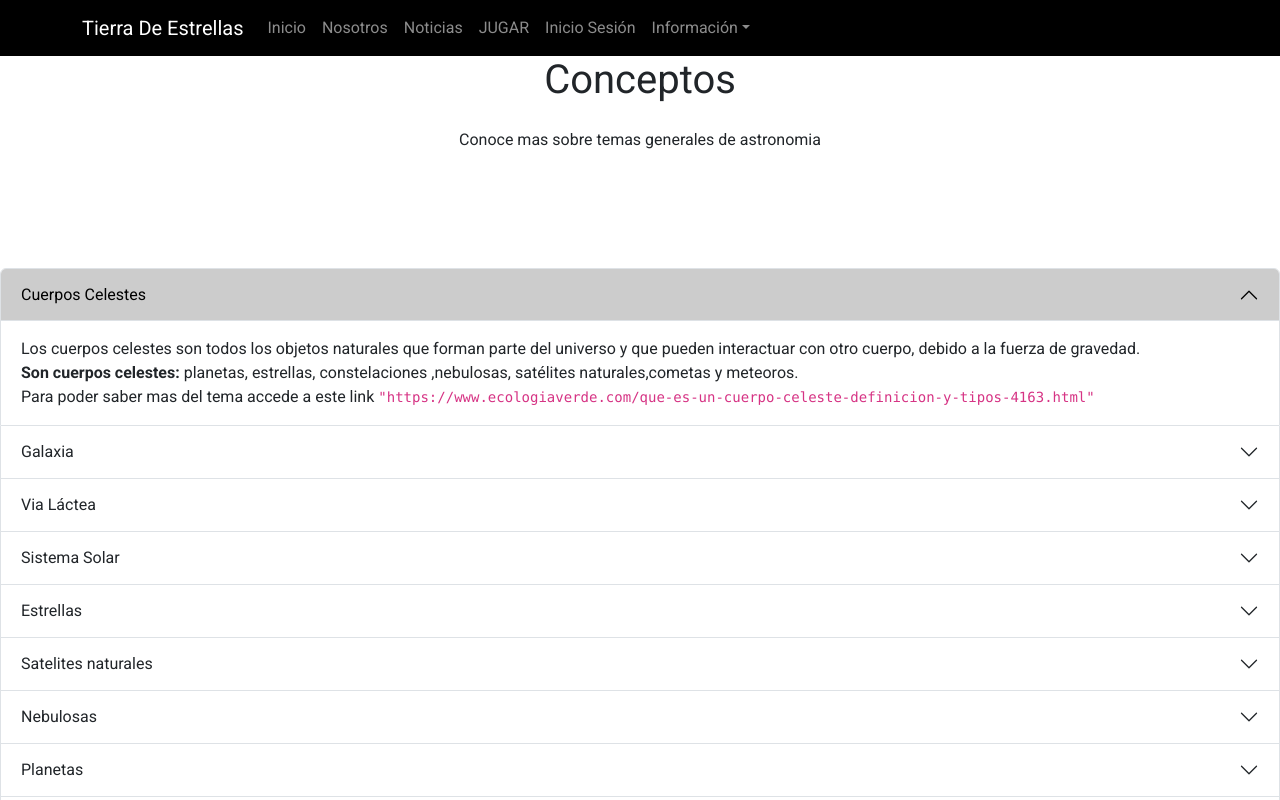
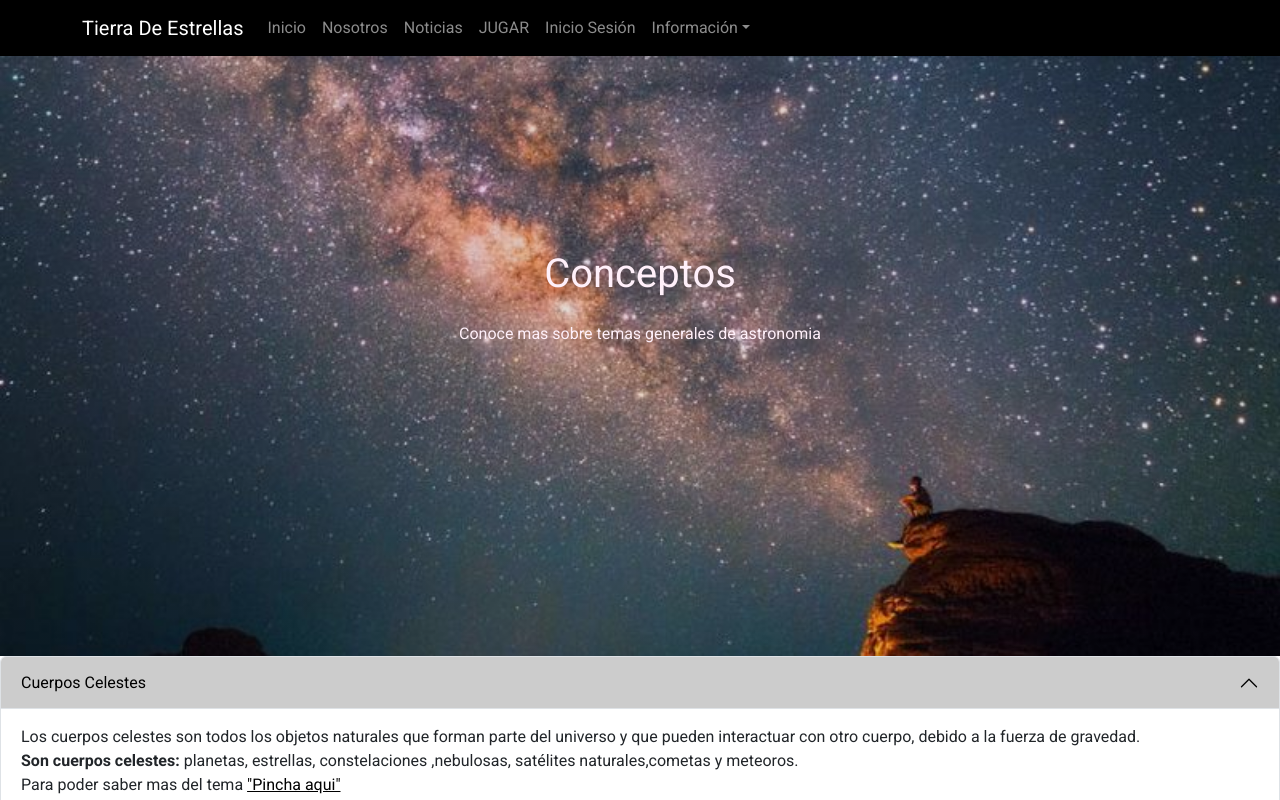
Before and after one commit to fabifatal/Tierra-De-Estrellas, a React (Create React App) app in the folder React/tdar/: page /Astronomia in a window 1280 px wide. Shown: the top 800 px of the page. Built offline with nearby package versions, Linux system fonts and the light colour scheme.

Commit message:
Segundo esqueleto

```diff
--- a/React/package.json
+++ /dev/null
@@ -1,5 +0,0 @@
-{
-  "dependencies": {
-    "react-bootstrap": "^2.7.2"
-  }
-}
--- a/React/tdar/src/components/Comparacion.js
+++ b/React/tdar/src/components/Comparacion.js
@@ -34,9 +34,6 @@ const BajoEncabezadoNosotros = () => {
     return (
     <div className="comparaciongeneral">
          <section className="container bajoEncabezado">
-                    <h2 className="subtitle ">La Contaminacion Luminica, el enemigo de los cielos de Chile</h2>
-                    <p className="bajoEncabezado_paragraph"> Este enemigo silencioso aumenta cada año un 2%, el cual va afectando la visibilidad de los cielos <br/> A la larga si seguimos igual perderemos toda vision hacia el exterior</p>
-
 
                     <div className="comparacion">
                         <article className="imgComparacion">
--- a/React/tdar/src/components/Encabezados.js
+++ b/React/tdar/src/components/Encabezados.js
@@ -1,6 +1,4 @@
 import React from "react";
-import { Container, Image } from "react-bootstrap";
-import imgInicio from "../imagenes/Inicio.jpg";
 
 const EncabezadoInicio = () => {
     return (
@@ -38,7 +36,7 @@ const EncabezadoNoticias = () => {
 
 const EncabezadoAstronomia = () => {
   return (
-    <div className="encabezadoNoticias">
+    <div className="encabezadoAstronomia">
       <div className="encabezado_container container">
         <h1 className="encabezado_title">Conceptos</h1>
         <p className="encabezado_paragraph">
--- a/React/tdar/src/components/PieFinal.js
+++ b/React/tdar/src/components/PieFinal.js
@@ -17,7 +17,7 @@ const Piefinal = () => {
                     <a href="#" className="piefinal_icons"><img src= {email} className="piefinal_img" /></a>
                 </div>
 
-                <h3 className="piefinal_copyright">Derechos reservados &copy; Tierra De Estrellas</h3>
+                <h6 className="piefinal_copyright">Derechos reservados &copy; Tierra De Estrellas</h6>
             </section>
         </div>
     )
--- a/React/tdar/src/css/style.css
+++ b/React/tdar/src/css/style.css
@@ -5,11 +5,11 @@
     --color-title: #001a49;
 }
 
-/*0000000000000000000000000000000 Inicio inicio 000000000000000000000000000000000*/
 /* ------------Inicio body general----------------------------------------------*/
 body {
     font-family: "Roboto", sans-serif;
 }
+
 /*------------ Fin body general-------------------------------------------------*/
 
 /*------------- Inicio encabezado-----------------------------------------------*/
@@ -47,65 +47,8 @@ body {
     clip-path: polygon(0 0, 100% 0, 100% 80%, 50% 95%, 0 80%);
     z-index: -1;
 }
+
 /*------------- Fin encabezado-----------------------------------------------*/
-
-/*-------------- Inicio menu-------------------------------------------------*/
-
-/* .menux{
-    background-color: #000000;
-    position: sticky;
-    top: 0;
-}
-.menu {
-    --padding-container: 0;
-    height: 100%;
-    display: flex;
-    align-items: center;
-    background-color: #0000008b;
-    z-index: 99;
-}
-
-.menu_title {
-    font-weight: 300;
-    color: #e5e5f7;
-}
-
-.menu_link {
-    margin-left: auto;
-    padding: 0;
-    display: grid;
-    grid-auto-flow: column;
-    grid-auto-columns: max-content;
-    gap: 2em;
-}
-
-.menu_items {
-    list-style: none;
-}
-
-.menu_links {
-    color: #ffffff;
-    text-decoration: none;
-} */
-
-/* pero ojo este navegacion de menu y el navegacion close es netamente para cuando se ve desde dispositivos
-moviles O_O*/
-/* .menu_menu{
-    margin-left: auto;
-    cursor: pointer;
-    display: none;
-}
-
-.menu_img {
-    display: block;
-    width: 30px;
-}
-
-
-.menu_close {
-    display: var(--show, none);
-} */
-/*-------------- Fin menu-------------------------------------------------*/
 
 /*-------------- Inicio texto enmedio del encabezado----------------------*/
 
@@ -119,39 +62,22 @@ moviles O_O*/
     padding-bottom: 100px;
     text-align: center;
 }
-/*
-.encabezado_title{
-    font-size: 3rem;
-}
 
-.encabezado_paragraph{
-    margin-bottom: 20px;
-}
-
-.botonajuego{
-    display: inline-block;
-    background-color: #e60ea562;
-    justify-self: center;
-    color: #fff;
-    text-decoration: none;
-    padding: 13px 30px;
-    border-radius: 32px;
-} */
 /*-------------- Fin texto enmedio del encabezado----------------------*/
 
 /*-------------Inicio texto bajo el contenedor del encabezado----------------*/
 
-/* .bajoEncabezado{
+.bajoEncabezado {
     text-align: center;
 }
 
-.subtitle{
+.subtitle {
     color: var(--color-title);
     font-size: 2rem;
     margin-bottom: 25px;
 }
 
-.bajoEncabezado_paragraph{
+.bajoEncabezado_paragraph {
     line-height: 2;
 }
 
@@ -175,40 +101,42 @@ moviles O_O*/
 
 .imgBajoEncabezado {
     width: 300px;
-} */
+}
+
 /*-------------Fin texto bajo el contenedor del encabezado----------------*/
 
-/*------------- Inicio astronomos conocidos slide-------------------------*/
+/*------------- Inicio astronomos/nosotros slide-------------------------*/
 
-/* .astronomos{
+.astronomos {
     background-color: #e5e5f7;
 
-    background-image:  radial-gradient(#444cf7 0.5px, transparent 0.5px), radial-gradient(#444cf7 0.5px, #e5e5f7 0.5px);
+    background-image: radial-gradient(#444cf7 0.5px, transparent 0.5px), radial-gradient(#444cf7 0.5px, #e5e5f7 0.5px);
     background-size: 20px 20px;
-    background-position: 0 0,10px 10px;
+    background-position: 0 0, 10px 10px;
 }
 
-.fondoAstronomos_container{
+.fondoAstronomos_container {
     display: grid;
     grid-template-columns: 1fr 1fr;
     gap: 1em;
     align-items: center;
-} */
+}
 
+*/
 /*dandole forma a lo que puse dentro del contenedor de astronomos*/
 
-/* .astronomos{
+.astronomos {
     background-color: #e5e5f7;
 }
 
-.fondoAstronomos_container{
+.fondoAstronomos_container {
     display: grid;
     grid-template-columns: 50px 1fr 50px;
     gap: 1em;
     align-items: center;
 }
 
-.descripcion_body{
+.descripcion_body {
     display: grid;
     grid-template-columns: 1fr max-content;
     justify-content: space-between;
@@ -220,13 +148,13 @@ moviles O_O*/
     pointer-events: none;
 }
 
-.descripcion_body--show{
+.descripcion_body--show {
     pointer-events: unset;
     opacity: 1;
     transition: opacity 1.5s ease-in-out;
 }
 
-.astronomo_img{
+.astronomo_img {
     width: 250px;
     height: 250px;
     border-radius: 50%;
@@ -234,313 +162,131 @@ moviles O_O*/
     object-position: 50% 30%;
 }
 
-.descripcion_text{
+.descripcion_text {
     max-width: 700px;
 }
 
-.testimony__course{
+.testimony__course {
     background-color: royalblue;
     color: #fff;
     display: inline-block;
     padding: 5px;
 }
 
-.astronomos_arrow{
+.astronomos_arrow {
     width: 90%;
     cursor: pointer;
-} */
+}
 
 /*------------- Fin astronomos conocidos slide-------------------------*/
 
 /*-------------- Inicio pie de pagina----------------------------------*/
 
-/* .piefinal{
+.piefinal {
     background-color: #1D293F;
 }
 
-.piefinal_container{
+.piefinal_container {
     --padding-container: 30px 0;
     text-align: center;
     color: #fff;
 }
 
-.piefinal_copyright{
+.piefinal_copyright {
     font-weight: 300;
 }
 
-.piefinal_icons{
+.piefinal_icons {
     margin-bottom: 10px;
 }
 
-.piefinal_img{
+.piefinal_img {
     width: 30px;
-} */
+}
+
 /*-------------- Fin pie de pagina----------------------------------*/
-
-/*-------------------------------------------------------------------------------------------*/
-/*00000000000000000000000000 FIN INICIO 000000000000000000000000000000000000000*/
 
 /*00000000000000000000000000 Inicio nosotros 000000000000000000000000000000000*/
 
-/* Como quiero mantener la misma estructura del inicio en nosotros cambio muy pocas cosas por tanto
-renombro lo que en particular quiero cambiar */
-
-/* .encabezadoNosotros{
+.encabezadoNosotros {
     width: 100%;
     height: 70vh;
-    min-height: 900px;
+    min-height: 600px;
     max-height: 800px;
     position: relative;
-    display: grid;
+    display: flex;
+    justify-content: center;
     grid-template-rows: 100px 1fr;
     color: rgb(255, 240, 250);
-
 }
 
-.encabezadoNosotros::before{
+.encabezadoNosotros::before {
     content: "";
     position: absolute;
+    top: 0;
     left: 0;
     width: 100%;
     height: 100%;
-    background-image: linear-gradient(180deg, #00000020 0%, #00000017 100%), url("../imagenes/nosotros.jpg");
+    background-image: linear-gradient(180deg, #00000020 0%, #00000017 100%),
+        url("../imagenes/nosotros.jpg");
     background-size: cover;
     clip-path: polygon(100% 0, 100% 100%, 50% 62%, 0 100%, 0 0);
     z-index: -1;
-} */
+}
+
 
 /*00000000000000000000000000 Fin nosotros 000000000000000000000000000000000*/
 
 /*00000000000000000000000000 Inicio noticias 000000000000000000000000000000*/
-
-/* .encabezadoNoticias{
+.encabezadoNoticias {
     width: 100%;
     height: 70vh;
-    min-height: 900px;
+    min-height: 600px;
     max-height: 800px;
     position: relative;
-    display: grid;
+    display: flex;
+    justify-content: center;
     grid-template-rows: 100px 1fr;
     color: rgb(255, 240, 250);
-
 }
 
-.encabezadoNoticias::before{
+.encabezadoNoticias::before {
     content: "";
     position: absolute;
+    top: 0;
     left: 0;
     width: 100%;
     height: 100%;
-    background-image: linear-gradient(180deg, #00000020 0%, #00000017 100%), url("../imagenes/noticias.jpg");
+    background-image: linear-gradient(180deg, #00000020 0%, #00000017 100%),
+        url("../imagenes/noticias.jpg");
     background-size: cover;
-    clip-path: circle(62.5% at 50% 22%);
+    clip-path: polygon(0 0, 100% 0, 100% 80%, 50% 95%, 0 80%);
     z-index: -1;
-} */
+}
+
 
 /*00000000000000000000000000 Fin noticias 000000000000000000000000000000*/
-
-/*00000000000000000000000000 Inicio nosotros 000000000000000000000000000000000*/
-
-/*00000000000000000000000000 Fin nosotros 000000000000000000000000000000000*/
-
-/*00000000000000000000000000 Inicio Inicio sesion-registro 000000000000000000000000000000*/
-
-/*.encabezadoLogin{
+.encabezadoAstronomia {
     width: 100%;
-    height: 1000vh;
-    min-height: 900px;
+    height: 70vh;
+    min-height: 600px;
     max-height: 800px;
     position: relative;
-    display: grid;
+    display: flex;
+    justify-content: center;
     grid-template-rows: 100px 1fr;
     color: rgb(255, 240, 250);
-    z-index: 99;
-
 }
 
-.encabezadoLogin::before{
+.encabezadoAstronomia::before {
     content: "";
     position: absolute;
+    top: 0;
     left: 0;
     width: 100%;
     height: 100%;
-    background-image: linear-gradient(180deg, #00000020 0%, #00000017 100%), url("../imagenes/login.jpg");
+    background-image: linear-gradient(180deg, #00000020 0%, #00000017 100%),
+        url("../imagenes/astronomia.jpg");
     background-size: cover;
     z-index: -1;
 }
-
-.wrapper{
-    position: relative;
-    width: 400px;
-    height: 440px;
-    background: transparent;
-    border: 2px solid rgba(255, 255, 255, .5);
-    border-radius: 20px;
-    backdrop-filter: blur(20px);
-    box-shadow: 0 0 30px rgba(0, 0, 0, .5);
-    display: flex;
-    justify-content: center;
-    align-items: center;
-}
-
-.wrapper .form-box{
-    width: 100%;
-    padding: 40px;
-}
-
-.form-box h2 {
-    font-size: 2em;
-    color: #162938;
-    text-align: center;
-}
-
-.input-box{
-    position: relative;
-    width: 100%;
-    height: 50px;
-    border-bottom: 2px solid #162938;
-    margin: 30px 0;
-}
-
-.input-box label{
-    position: absolute;
-    top: 50%;
-    left: 5px;
-    transform: translateY(-50%);
-    font-size: 1em;
-    color: #162938;
-    font-weight: 500;
-    pointer-events: none;
-    transition: .5s;
-}
-
-.input-box input:focus~label,
-.input-box input:valid~label{
-    top: -5px;
-}
-
-
-
-.input-box input{
-    width: 100%;
-    height: 100%;
-    background: transparent;
-    border: none;
-    outline: none;
-}
-
-.input-box .icon{
-    position: absolute;
-    right: 8px;
-    font-size: 1.2em;
-    color: #162938;
-    line-height: 57px;
-
-}
-
-
-
-
-/* 14:07 */
-
-/*.bodylogin{
-    margin: 0;
-    padding: 0 ;
-    box-sizing: border-box;
-    font-family: 'Roboto', sans-serif;
-    display: flex;
-    justify-content: center;
-    align-items: center;
-    min-height: 100vh;
-    background: url("../Imagenes/login.jpg") no-repeat;
-
-}
-
-.encabezadoLogin{
-    position: fixed;
-    top: 0;
-    left: 0;
-    width: 100%;
-    padding: 20px 100px;
-    background: red;
-    display: flex;
-    justify-content: space-between;
-    align-items: center;
-    z-index: 99;
-}
-
-.menu_titlelogin{
-    font-size: 2em;
-    color: #fff ;
-    user-select: none;
-}
-
-.menuLogin a {
-    position: relative;
-    font-size: 1.1em;
-    color: white;
-    text-decoration: none;
-    font-weight: 500;
-    margin-left: 40px;
-}
-
-/*.menuLogin a::after{
-    content: "";
-    position: absolute;
-    left: 0;
-    bottom: -6px;
-    width: 100%;
-    height: 3px;
-    background: #fff;
-    border-radius: 5px;
-    transform-origin: right;
-    transform: scaleX(0);
-    transition: transform .5s;
-}
-
-.menuLogin a:hover::after{
-    transform-origin: left;
-    transform: scaleX(1);
-}
-
-.menuLogin .btnLogin-popup{
-    width: 130px;
-    height: 50px;
-    background: transparent;
-    border: 2px solid #fff;
-    outline: none;
-    border-radius: 6px;
-    cursor: pointer;
-    font-size: 1.1em;
-    color: #fff;
-    font-weight: 500;
-    margin-left: 40px;
-    transition: .5s;
-}
-
-.menuLogin .btnLogin-popup :hover{
-    background: #fff;
-    color: #162938;
-}*/
-
-/*.piefinallogin{
-    background-color: #1D293F;
-}
-
-.piefinallogin_container{
-    --padding-container: 30px 0;
-    text-align: center;
-    color: #fff;
-}
-
-.piefinallogin_copyright{
-    font-weight: 300;
-}
-
-.piefinallogin_icons{
-    margin-bottom: 10px;
-}
-
-.piefinallogin_img{
-    width: 30px;
-}*/
--- a/React/tdar/src/pages/AstronomiaPages.js
+++ b/React/tdar/src/pages/AstronomiaPages.js
@@ -23,7 +23,7 @@ const AstronomiaPages = () => {
                             <br />
                             <strong>Son cuerpos celestes:</strong> planetas, estrellas, constelaciones ,nebulosas, satélites naturales,cometas y meteoros.
                             <br />
-                            Para poder saber mas del tema accede a este link <code>"https://www.ecologiaverde.com/que-es-un-cuerpo-celeste-definicion-y-tipos-4163.html"</code>
+                            Para poder saber mas del tema <a href="https://www.ecologiaverde.com/que-es-un-cuerpo-celeste-definicion-y-tipos-4163.html">"Pincha aqui"</a>
                         </div>
                     </div>
                 </div>
@@ -40,7 +40,7 @@ const AstronomiaPages = () => {
                             <br />
                             <strong>Tipos de galaxias </strong>Elípticas, Espiral e Irregulares
                             <br />
-                            Para poder saber mas del tema accede a este link <code>https://spaceplace.nasa.gov/galaxy/sp/#:~:text=Una%20galaxia%20es%20un%20conjunto,negro%20supermasivo%20en%20el%20medio.</code>
+                            Para poder saber mas del tema <a href="https://spaceplace.nasa.gov/galaxy/sp/#:~:text=Una%20galaxia%20es%20un%20conjunto,negro%20supermasivo%20en%20el%20medio">"Pincha aqui"</a>
                         </div>
                     </div>
                 </div>
@@ -54,7 +54,7 @@ const AstronomiaPages = () => {
                         <div class="accordion-body">
                             La Vía Láctea es una galaxia, un enorme conjunto de polvo, gas y estrellas, incluyendo nuestro sol. La Tierra está situada dentro de esta galaxia, por lo que conocemos a la Vía Láctea como "nuestra" galaxia
                             <br />
-                            Para poder saber mas del tema accede a este link <code>https://www.nationalgeographic.com.es/ciencia/actualidad/cosas-que-sabias-sobre-via-lactea_12295</code>
+                            Para poder saber mas del tema <a href="https://www.nationalgeographic.com.es/ciencia/actualidad/cosas-que-sabias-sobre-via-lactea_12295">"Pincha aqui"</a>
                         </div>
                     </div>
                 </div>
@@ -71,7 +71,7 @@ const AstronomiaPages = () => {
                             <br />
                             <strong>Nuestro sistema solar está formado por</strong> el sol, 8 planetas (mercurio, venus, tierra, marte, júpiter, saturno, urano, neptuno), 5 planetas enanos (Plutón, eris, makemake,ceres, haumea) y un montón de asteroides y cometas.
                             <br />
-                            Para poder saber mas del tema accede a este link <code>https://www.nationalgeographic.com.es/ciencia/sistema-solar-que-es-como-se-formo-y-datos-principales_18430</code>
+                            Para poder saber mas del tema <a href="https://www.nationalgeographic.com.es/ciencia/sistema-solar-que-es-como-se-formo-y-datos-principales_18430">"Pincha aqui"</a>
                         </div>
                     </div>
                 </div>
@@ -88,7 +88,7 @@ const AstronomiaPages = () => {
                             <br />
                             <strong>Algunos tipos de estrellas son:</strong> enanas blancas, enanas marrones, gigantes rojas, supergigantes azules, estrellas de neutrones , supernovas.
                             <br />
-                            Para poder saber mas del tema accede a este link <code>https://www.nationalgeographicla.com/espacio/2019/07/todo-lo-que-querias-saber-sobre-las-estrellas</code>
+                            Para poder saber mas del tema <a href="https://www.nationalgeographicla.com/espacio/2019/07/todo-lo-que-querias-saber-sobre-las-estrellas">"Pincha aqui"</a>
                         </div>
                     </div>
                 </div>
@@ -105,7 +105,7 @@ const AstronomiaPages = () => {
                             <br />
                             <strong>Por ejemplo:</strong> la Luna es un satélite natural de la Tierra.
                             <br />
-                            Para poder saber mas del tema accede a este link <code>https://elgranobservatorio.com/satelites-planetas/</code>
+                            Para poder saber mas del tema <a href="https://elgranobservatorio.com/satelites-planetas/">"Pincha aqui"</a>
                         </div>
                     </div>
                 </div>
@@ -136,7 +136,7 @@ const AstronomiaPages = () => {
                             Estas nebulosas son mucho más pequeñas y menos brillantes. Su nombre puede llevar a confusión, ya que la única relación con los planetas es que a través del telescopio suelen verse con formas redondas y de pequeño tamaño, siendo similares a un planeta.
                             Ejemplos  La nebulosa del ojo de gato, la del esquimal, la hélice,  M57 la Nebulosa del Anillo
                             <br />
-                            Para poder saber mas del tema accede a este link<code>https://spaceplace.nasa.gov/nebula/sp/#:~:text=formarse%20nuevas%20estrellas.-,Una%20nebulosa%20es%20una%20nube%20gigante%20de%20polvo%20y%20gas,comienzan%20a%20formarse%20nuevas%20estrellas.</code>
+                            Para poder saber mas del tema <a href="https://spaceplace.nasa.gov/nebula/sp/#:~:text=formarse%20nuevas%20estrellas.-,Una%20nebulosa%20es%20una%20nube%20gigante%20de%20polvo%20y%20gas,comienzan%20a%20formarse%20nuevas%20estrellas">"Pincha aqui"</a>
                         </div>
                     </div>
                 </div>
@@ -165,7 +165,7 @@ const AstronomiaPages = () => {
                             <br />
                             -Planetas exteriores: Los que se encuentran después del cinturón de asteroides como Júpiter, SAturno, Urano, Neptuno y plutón
                             <br />
-                            Para poder saber mas del tema accede a este link <code>https://www.astromia.com/solar/planetas.htm</code>
+                            Para poder saber mas del tema <a href="https://www.astromia.com/solar/planetas.htm">"Pincha aqui"</a>
                         </div>
                     </div>
                 </div>
@@ -194,7 +194,7 @@ const AstronomiaPages = () => {
                             <br />
                             <strong>6- Los asteroides Atón:</strong> Aquellos que cruzan, de manera parcial, la órbita de la Tierra.
                             <br />
-                            Para poder saber mas del tema accede a este link<code>https://spaceplace.nasa.gov/asteroid/sp/</code>
+                            Para poder saber mas del tema <a href="https://spaceplace.nasa.gov/asteroid/sp/">"Pincha aqui"</a>
                         </div>
                     </div>
                 </div>
@@ -216,8 +216,8 @@ const AstronomiaPages = () => {
                             -Cometas medianos: Entre 3 y 6 kilómetros de diámetro.
                             -Cometas grandes: Entre 6 y 10 kilómetros de diámetro.
                             -Cometas gigantes: Entre 10 y 50 kilómetros de diámetro.
-
-                            Para poder saber mas del tema accede a este link <code>https://www.sea-astronomia.es/glosario/cometa#:~:text=Los%20cometas%20(del%20griego%20kometes,%C2%ABbolas%20de%20hielo%20sucio%C2%BB.</code>
+                            <br/>
+                            Para poder saber mas del tema <a href="https://www.sea-astronomia.es/glosario/cometa#:~:text=Los%20cometas%20(del%20griego%20kometes,%C2%ABbolas%20de%20hielo%20sucio%C2%BB.">"Pincha aqui"</a>
                         </div>
                     </div>
                 </div>
@@ -239,7 +239,7 @@ const AstronomiaPages = () => {
                             <strong>Meteoro:</strong>
                             es el fenómeno luminoso que se produce por la ionización del aire cuando los meteoroides son atraídos por la gravedad terrestre y entran en contacto con la atmósfera. El fenómeno también se conoce como “estrella fugaz”.
                             <br />
-                            Para poder saber mas del tema accede a este link<code>https://www.nationalgeographic.es/espacio/meteoroides-meteoros-y-meteoritos#:~:text=Los%20meteoritos%20son%20meteoroides%20que,en%20contacto%20con%20la%20atm%C3%B3sfera.</code>
+                            Para poder saber mas del tema <a href="https://www.nationalgeographic.es/espacio/meteoroides-meteoros-y-meteoritos#:~:text=Los%20meteoritos%20son%20meteoroides%20que,en%20contacto%20con%20la%20atm%C3%B3sfera.">"Pincha aqui"</a>
                         </div>
                     </div>
                 </div>
@@ -262,7 +262,8 @@ const AstronomiaPages = () => {
                             <br />
                             Durante un eclipse lunar, la Tierra impide que la luz del sol llegue hasta la luna. Eso quiere decir que a la noche, la luna llena desaparece por completo, a medida que la sombra de la Tierra la cubre.
                             <br />
-                            Para poder saber mas del tema accede a este link <code>https://spaceplace.nasa.gov/eclipses/sp/#:~:text=Un%20eclipse%20se%20produce%20cuando,eclipses%20solares%20y%20eclipses%20lunares.</code>
+                            Para poder saber mas del tema <a href="https://spaceplace.nasa.gov/eclipses/sp/#:~:text=Un%20eclipse%20se%20produce%20cuando,eclipses%20solares%20y%20eclipses%20lunares.">"Pincha aqui"</a>
+
                         </div>
                     </div>
                 </div>
@@ -287,7 +288,8 @@ const AstronomiaPages = () => {
                             <br />
                             Crux, Triangulum Australe, Coma Berenices, Columba, Apus, Chamaeleon, Dorado, Grus, Hydrus, Indus, Musca, Pavo, Phoenix, Tucana, Volans, Camelopardalis, Monoceros, Canes Venatici, Lacerta, Leo Minor, Lynx, Scutum, Sextans, Vulpecula, Antlia, Caelum, Carina, Circinus, Fornax, Horologium, Mensa, Microscopium, Norma, Octans, Pictor, Puppis, Pyxis, Reticulum, Sculptor, Telescopium, Vela.
                             <br />
-                            Para poder saber mas del tema accede a este link <code>https://www.planetario.net/constelaciones/</code>
+                            Para poder saber mas del tema <a href="https://www.planetario.net/constelaciones/">"Pincha aqui"</a>
+
                         </div>
                     </div>
                 </div>
```
Also changed, not shown: 1 other file (tests, documents, lock files or other folders). Lines whose indentation alone changed are shown as unchanged.
